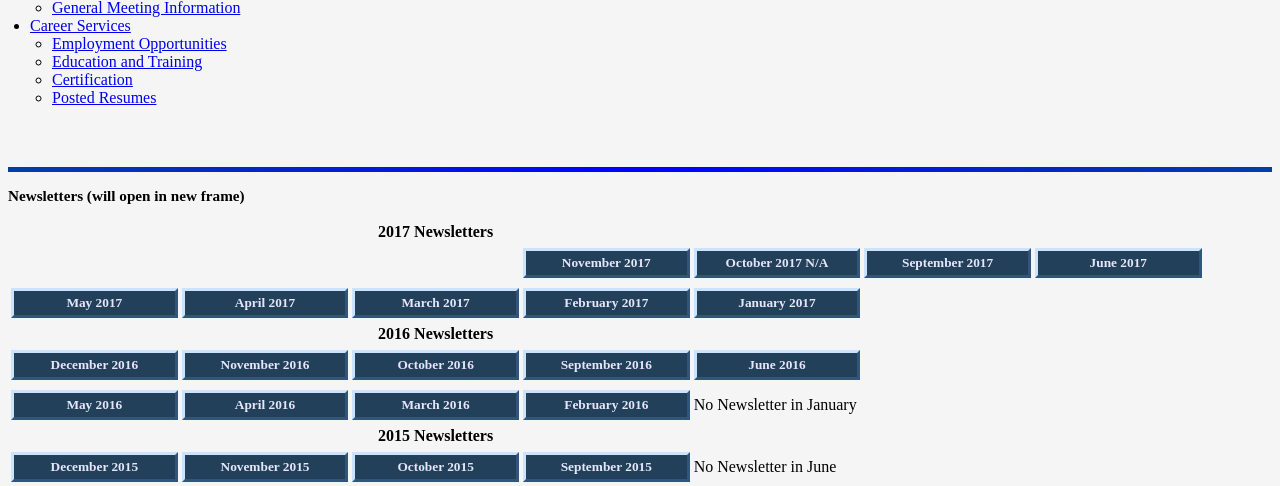
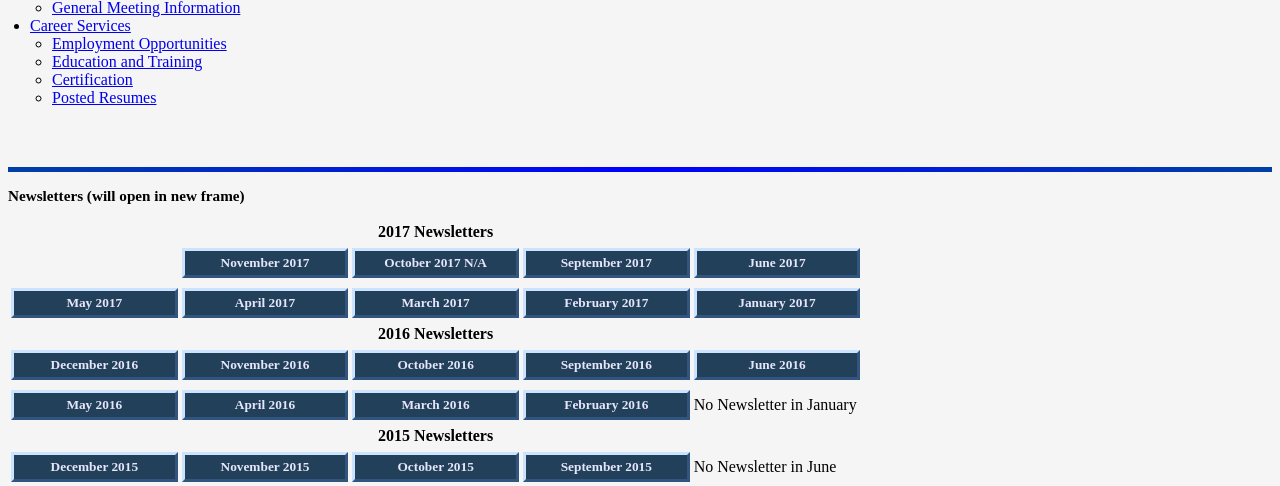
Before and after one commit to asqh0322/ASQ-Website, a PHP site: page /newsletter.php in a window 1280 px wide. Shown: the part 325-811 px from the top of the page. Run offline with PHP 8.4, Linux system fonts and the light colour scheme; some libraries are stand-ins or nearby versions.

Commit message:
Update newsletter table

```diff
--- a/newsletter.php
+++ b/newsletter.php
@@ -25,11 +25,9 @@
 		</tr>
 		<tr>
 		<td></td>
-		<td></td>
-		<td></td>
-		<td><p class="tablebutton"><a href="http://www.asq-harrisburg.org/home_files/Harrisburg ASQ Newsletter November 2017.pdf" target="blank">November 2017</td>
-		<td><p class="tablebutton"><a href="http://www.asq-harrisburg.org/home_files/Harrisburg ASQ Newsletter October 2017.pdf" target="blank">October 2017 N/A</td>
-		<td><p class="tablebutton"><a href="http://www.asq-harrisburg.org/home_files/Harrisburg ASQ Newsletter September 2017.pdf" target="blank">September 2017</td>
+		<td><p class="tablebutton"><a href="http://www.asq-harrisburg.org/home_files/Harrisburg ASQ Newsletter November 2017.pdf" target="blank">November 2017</p></td>
+		<td><p class="tablebutton"><a href="http://www.asq-harrisburg.org/home_files/Harrisburg ASQ Newsletter October 2017.pdf" target="blank">October 2017 N/A</p></td>
+		<td><p class="tablebutton"><a href="http://www.asq-harrisburg.org/home_files/Harrisburg ASQ Newsletter September 2017.pdf" target="blank">September 2017</p></td>
 		<td class="td"><p class="tablebutton"><a href="http://www.asq-harrisburg.org/home_files/Harrisburg ASQ Newsletter June 2017.pdf" target="blank">June 2017</p>
 			</td>
 		</tr>
```
Also changed, not shown: 2 other files.
